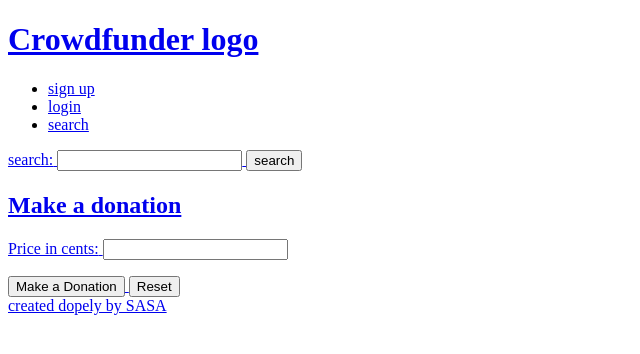
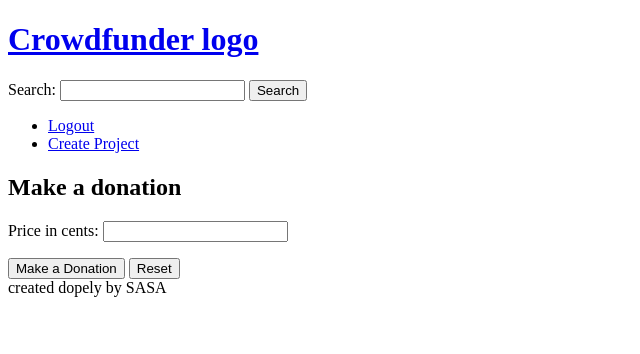
Before and after one commit to cudjoeab/Crowdfunder, a Django app: page /project/1/donate in a window 1280 px wide. Shown: the top 354 px of the page, without its empty margins (0-640 px from the left). Run offline with Django 3.2, Linux system fonts and the light colour scheme; a user stored in the database is signed in.

Commit message:
finished debugging signup from homepage. rejigged base html with authentication

```diff
--- a/crowdfunder/crowdfunder/templates/base.html
+++ b/crowdfunder/crowdfunder/templates/base.html
@@ -12,20 +12,24 @@
             <a href='{% url "home_page" %}'> Crowdfunder logo </a>
         </h1>
         <nav>
-            <ul>
-                <li><a href='{% url "signup" %}'> sign up </a></li>
-                <li><a href='{% url "login" %}'> login </a></li>
-                <li><a href='#'> search</li>
-            </ul>
             <section class="search_bar">
                 <form action="{% url 'search_project'%}" method="get">
-                    <label for="search_project">
-                        <span>search:</span>
-                        <input type="search" id="search_project" name="query" value="{{ query }}"/>
+                    <label for="search-project">
+                        <span>Search:</span>
+                        <input type="search" id="search-project" name="query" value="{{ query }}"/>
                     </label>
-                    <input type="submit" value="search"/>
-                 </form>
+                    <input type="submit" value="Search"/>
+                </form>
             </section>
+            <ul>
+                {% if request.user.is_authenticated %}
+                    <li><a href="{% url 'logout' %}">Logout</a></li>
+                    <li><a href="{% url 'new_project' %}">Create Project</a></li>
+                {% else %}
+                    <li><a href="{% url 'signup' %}">Signup </a></li>
+                    <li><a href="{% url 'login' %}">Login </a></li>
+                {% endif %}
+            </ul>
         </nav>
     </header>
     <main>{% block content%} {% endblock %}</main>
--- a/crowdfunder/crowdfunder/templates/search_results.html
+++ b/crowdfunder/crowdfunder/templates/search_results.html
@@ -4,7 +4,7 @@
 <section class="search_results">
     <h2>Search Results: {{ projects.count }}</h2>
     {% for project in projects %}
-    <a href='{% url "project_details" %}'>
+    <a href='{% url "project_details" id=project.pk %}'>
         <ul>
             <li>{{ project.title }}</li>
             <li>{{ project.creator }}</li>
```
Also changed, not shown: crowdfunder/crowdfunder/views.py (+4 -4 lines).
